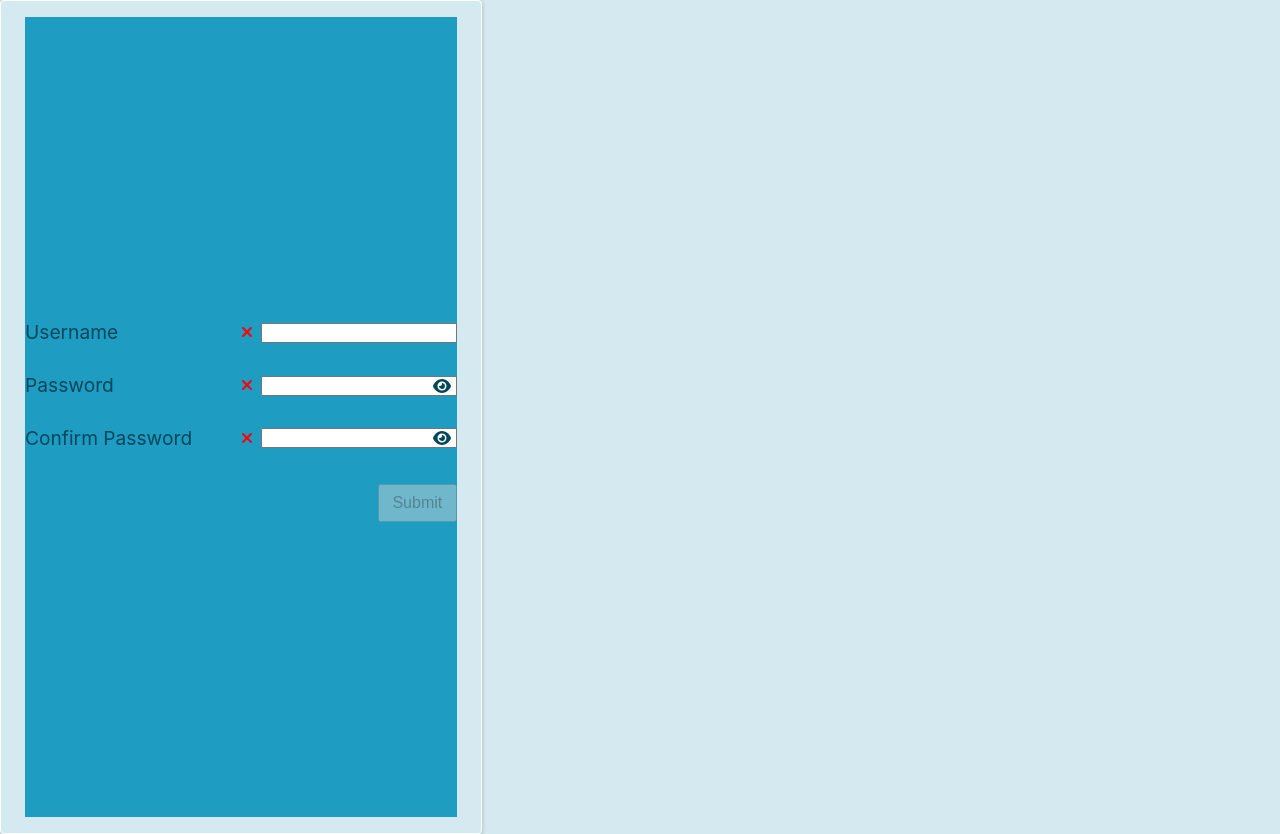
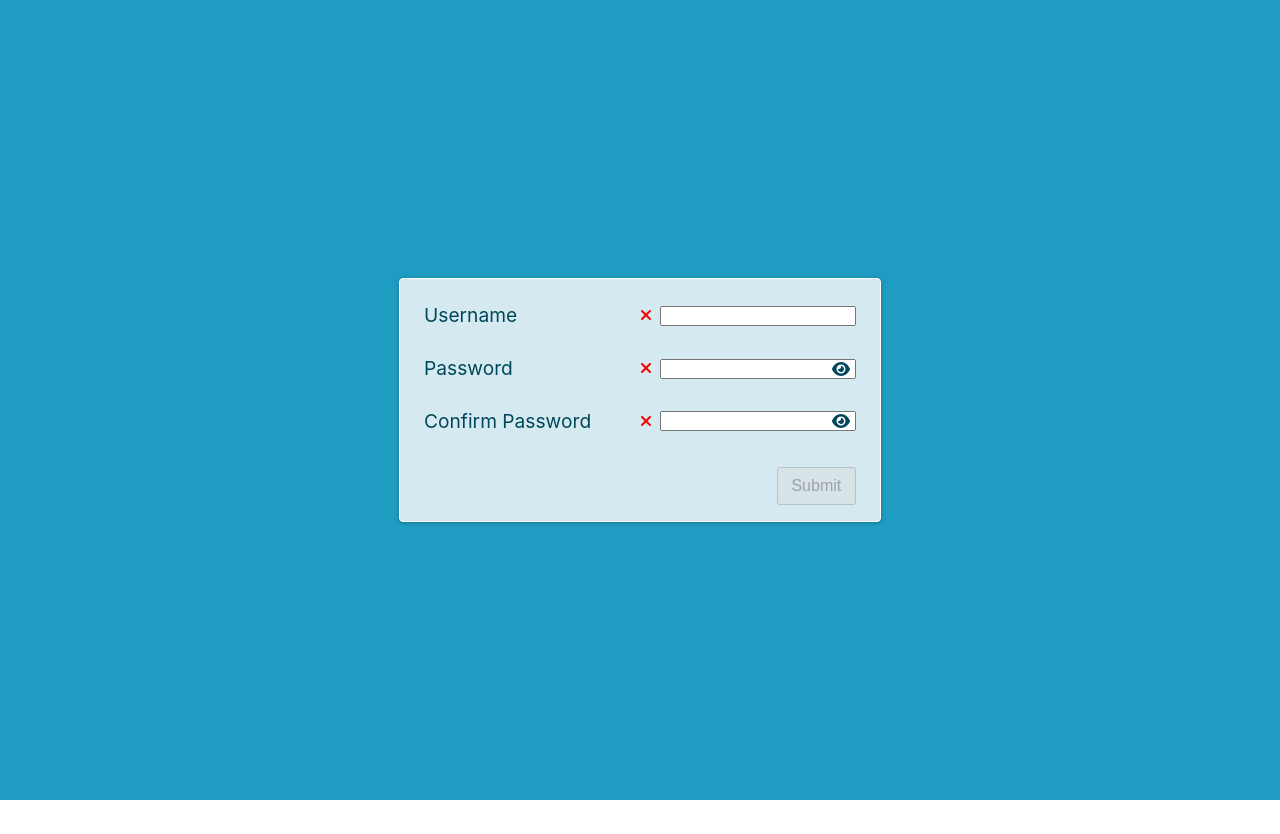
Before and after one commit to joshrenner/exercise-react-login, a React app: page / in a window 1280 px wide. After the commit the page ends 800 px from the top, so only its background shows below. Built offline with nearby package versions, Linux system fonts and the light colour scheme.

Commit message:
adjustments

```diff
--- a/src/component/LoginForm/LoginForm.css
+++ b/src/component/LoginForm/LoginForm.css
@@ -1,5 +1,5 @@
 /* autoprefixer grid: autoplace */
-:root {
+.LoginForm {
     --color-background: #d5eaf0;
     --color-border: #fff;
 
```
